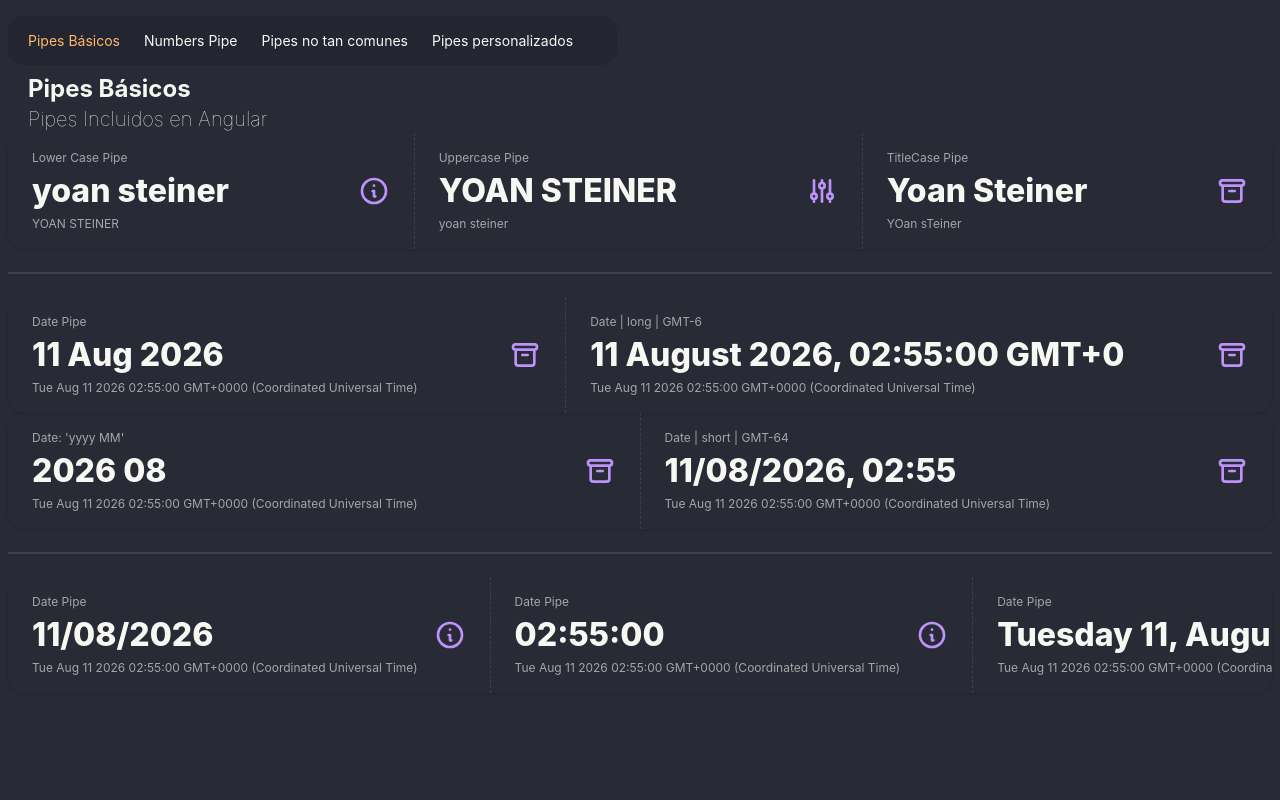
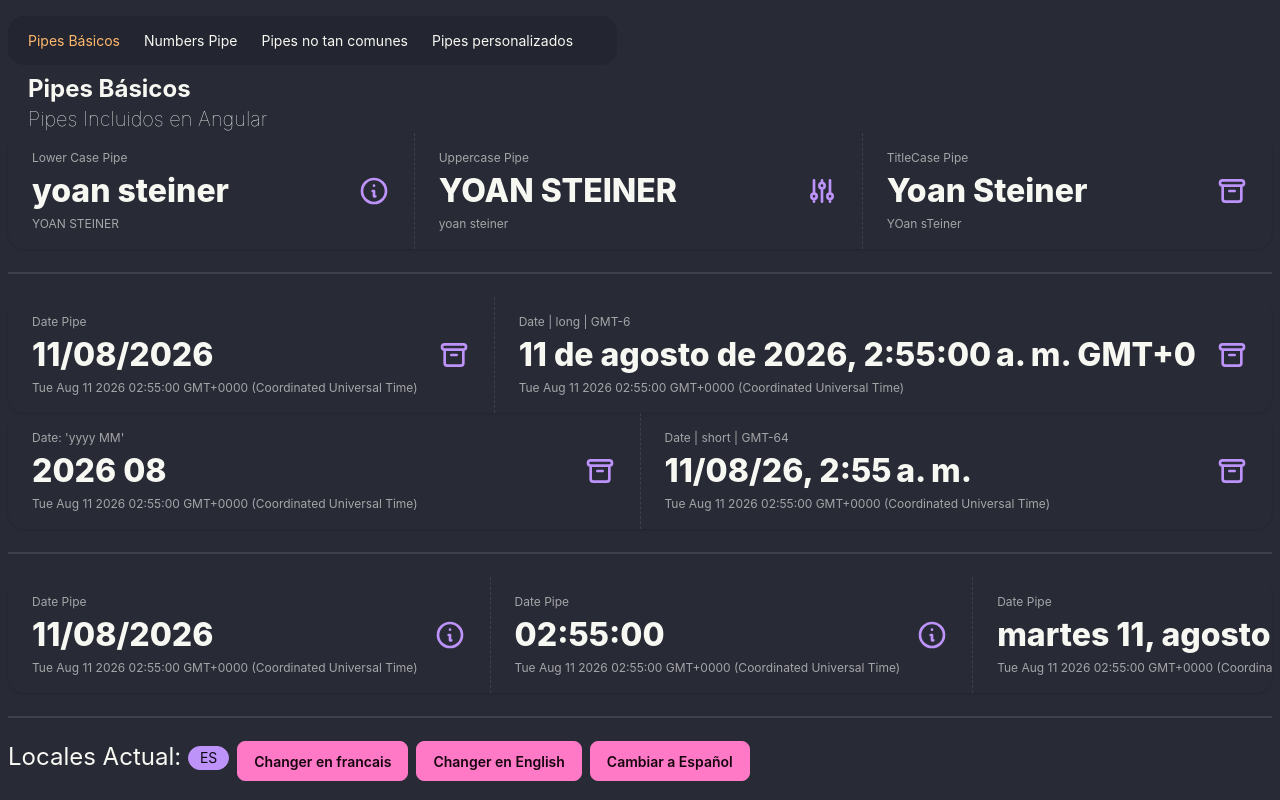
Before and after one commit to yo-huaca95/pipes_app, an Angular app: page /basic in a window 1280 px wide. Built offline with nearby package versions, Linux system fonts and the light colour scheme.

Commit message:
Avances para cambiar dinamicamente el locale de idioma

```diff
--- a/src/app/app.config.ts
+++ b/src/app/app.config.ts
@@ -16,7 +16,7 @@ export const appConfig: ApplicationConfig = {
     provideRouter(routes),
     {
       provide:LOCALE_ID,
-      useValue:'us'
+      useValue:'es'
     }
   ]
 };
--- a/src/app/pages/basic-page/basic-page.html
+++ b/src/app/pages/basic-page/basic-page.html
@@ -218,3 +218,14 @@
     <div class="stat-desc">{{customDate()}}</div>
   </div>
   </div>
+
+  <div class="divider"></div>
+  <div class="flex flex-row gap-2">
+    <h1 class="text-2xl front bold">
+     Locales Actual:
+      <span class="badge badge-secondary">ES</span>
+    </h1>
+    <button class="btn btn-primary">Changer en francais</button>
+    <button class="btn btn-primary">Changer en English</button>
+    <button class="btn btn-primary">Cambiar a Español</button>
+  </div>
```
